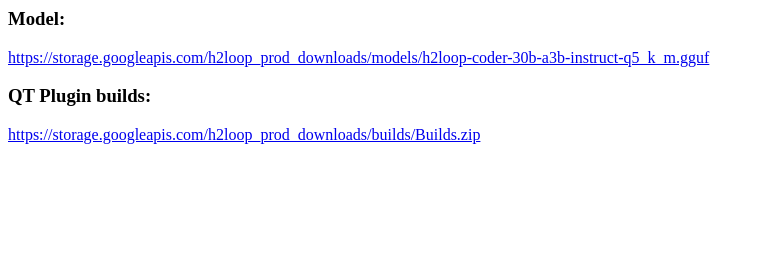
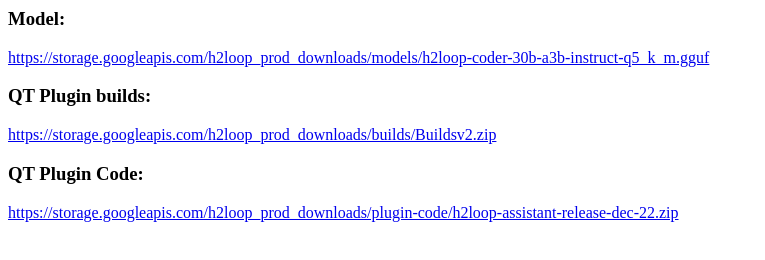
Before and after one commit to h2loop/public-downloads, a plain HTML site: page index.html in a window 1280 px wide. Shown: the whole page, without its empty margins (0-765 px from the left). Drawn offline with Linux system fonts and the light colour scheme.

Commit message:
Update QT Plugin builds link and add plugin code link

```diff
--- a/index.html
+++ b/index.html
@@ -1,5 +1,7 @@
 <body>
     <h3>Model: </h3> <a href="https://storage.googleapis.com/h2loop_prod_downloads/models/h2loop-coder-30b-a3b-instruct-q5_k_m.gguf">https://storage.googleapis.com/h2loop_prod_downloads/models/h2loop-coder-30b-a3b-instruct-q5_k_m.gguf</a>
 
-    <h3>QT Plugin builds: </h3> <a href="https://storage.googleapis.com/h2loop_prod_downloads/builds/Builds.zip">https://storage.googleapis.com/h2loop_prod_downloads/builds/Builds.zip</a>
+    <h3>QT Plugin builds: </h3> <a href="https://storage.googleapis.com/h2loop_prod_downloads/builds/Buildsv2.zip">https://storage.googleapis.com/h2loop_prod_downloads/builds/Buildsv2.zip</a>
+
+    <h3>QT Plugin Code: </h3> <a href="https://storage.googleapis.com/h2loop_prod_downloads/plugin-code/h2loop-assistant-release-dec-22.zip">https://storage.googleapis.com/h2loop_prod_downloads/plugin-code/h2loop-assistant-release-dec-22.zip</a>
 </body>
```
